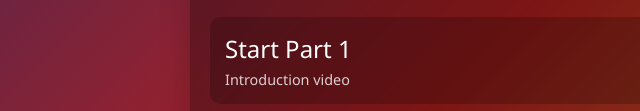
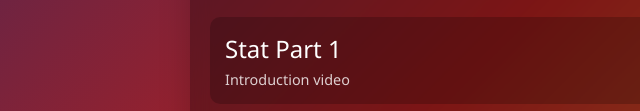
Before and after one commit to sihabxd/stream_from_drive, a plain HTML site: page index.html in a window 1280 px wide. Shown: the part 689-800 px from the top of the page, 0-640 px from the left. Drawn offline with Linux system fonts and the light colour scheme.

Commit message:
aeris-second

```diff
--- a/index.html
+++ b/index.html
@@ -278,7 +278,7 @@
         const videos = [
             {
                 id: "1mJ6Hb00AEVZsKs6ZMNWM1fx3A9XIW3zi",
-                title: "Start Part 1",
+                title: "Stat Part 1",
                 description: "Introduction video"
             }
             // Add more videos as needed:
```
